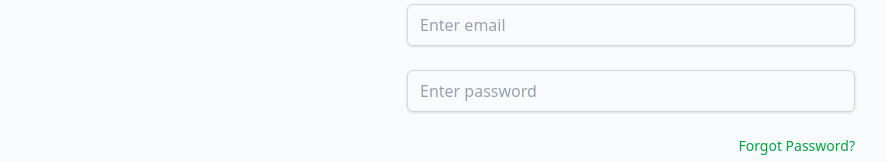
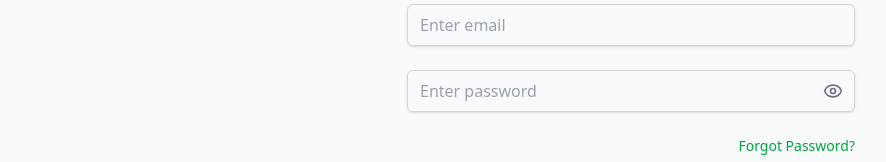
Before and after one commit to tsanmemberplatform/membershipfrontend, a React (Vite) app: page /login in a window 1280 px wide. Shown: the part 160-322 px from the top of the page, without its empty margins (9-895 px from the left). Built offline with nearby package versions, Linux system fonts and the light colour scheme.

Commit message:
fixed sign up and sign in issues

```diff
--- a/src/pages/Login.tsx
+++ b/src/pages/Login.tsx
@@ -1,6 +1,7 @@
 import type React from "react";
 import { useState, useEffect } from "react";
 import { Link, useNavigate, useLocation } from "react-router-dom";
+import { Eye, EyeOff } from "lucide-react";
 import { useAuth } from "../hooks/useAuth";
 import { validateEmailOrPhone } from "../utils/validation";
 import Swal from "sweetalert2";
@@ -10,6 +11,7 @@ import { apiUtils } from "../services/api";
 const Login: React.FC = () => {
   const [emailOrPhone, setEmailOrPhone] = useState("");
   const [password, setPassword] = useState("");
+  const [showPassword, setShowPassword] = useState(false);
   const [validationErrors, setValidationErrors] = useState<string[]>([]);
   const navigate = useNavigate();
   const location = useLocation();
@@ -32,6 +34,10 @@ const Login: React.FC = () => {
       navigate("/signup/activate");
     }
   }, [navigate]);
+
+  useEffect(() => {
+    localStorage.removeItem("signupInfo");
+  }, []);
 
   // Handle cross-tab logout messages
   useEffect(() => {
@@ -161,22 +167,35 @@ const Login: React.FC = () => {
           />
         </div>
 
-        <div>
+        <div className="relative">
           <label htmlFor="password" className="sr-only">
             Password
           </label>
           <input
             id="password"
             name="password"
-            type="password"
+            type={showPassword ? "text" : "password"}
             autoComplete="current-password"
             required
-            className="auth-input"
+            className="auth-input pr-10"
             placeholder="Enter password"
             value={password}
             onChange={(e) => setPassword(e.target.value)}
             disabled={authLoading}
           />
+          <button
+            type="button"
+            onClick={() => setShowPassword(!showPassword)}
+            className="absolute right-3 top-1/2 -translate-y-1/2 text-gray-500 hover:text-gray-700 focus:outline-none disabled:opacity-50"
+            disabled={authLoading}
+            aria-label={showPassword ? "Hide password" : "Show password"}
+          >
+            {showPassword ? (
+              <EyeOff className="h-5 w-5" />
+            ) : (
+              <Eye className="h-5 w-5" />
+            )}
+          </button>
         </div>
 
         <div className="flex justify-end">
--- a/src/pages/ScoutingDetails.tsx
+++ b/src/pages/ScoutingDetails.tsx
@@ -45,6 +45,7 @@ export const nigerianStateCouncils = [
 
 export const ScoutingDetails: React.FC = () => {
   const [showDropdown, setShowDropdown] = useState(false);
+  const [isValidCouncil, setIsValidCouncil] = useState(true);
   const [formData, setFormData] = useState(() => {
     const savedData = localStorage.getItem("signupInfo");
     const parsedData = savedData ? JSON.parse(savedData) : {};
@@ -74,6 +75,15 @@ export const ScoutingDetails: React.FC = () => {
 
   const handleContinue = (e: React.FormEvent) => {
     e.preventDefault();
+
+    // Validate that the state council is in the list
+    const isValid = nigerianStateCouncils.includes(formData.stateScoutCouncil);
+    setIsValidCouncil(isValid);
+
+    if (!isValid) {
+      return;
+    }
+
     localStorage.setItem(
       "signupInfo",
       JSON.stringify({
@@ -147,10 +157,13 @@ export const ScoutingDetails: React.FC = () => {
                 onChange={(e) => {
                   handleInputChange("stateScoutCouncil", e.target.value);
                   setShowDropdown(true);
+                  setIsValidCouncil(true);
                 }}
                 onFocus={() => setShowDropdown(true)}
                 onBlur={() => setTimeout(() => setShowDropdown(false), 200)}
-                className="w-full px-3 py-2 border border-gray-300 rounded-lg focus:ring-2 focus:ring-green-500 focus:border-green-500 pr-10"
+                className={`w-full px-3 py-2 border rounded-lg focus:ring-2 focus:ring-green-500 focus:border-green-500 pr-10 ${
+                  !isValidCouncil ? "border-red-500" : "border-gray-300"
+                }`}
                 placeholder="Search state council..."
               />
               <div className="absolute inset-y-0 right-0 flex items-center pr-3 pointer-events-none">
@@ -184,12 +197,18 @@ export const ScoutingDetails: React.FC = () => {
                       onClick={() => {
                         handleInputChange("stateScoutCouncil", council);
                         setShowDropdown(false);
+                        setIsValidCouncil(true);
                       }}
                     >
                       {council}
                     </div>
                   ))}
               </div>
+            )}
+            {!isValidCouncil && (
+              <p className="text-sm text-red-600 mt-1">
+                Please select a valid state council from the list
+              </p>
             )}
           </div>
 
```
Also changed, not shown: 1 other file (tests, documents, lock files or other folders).
